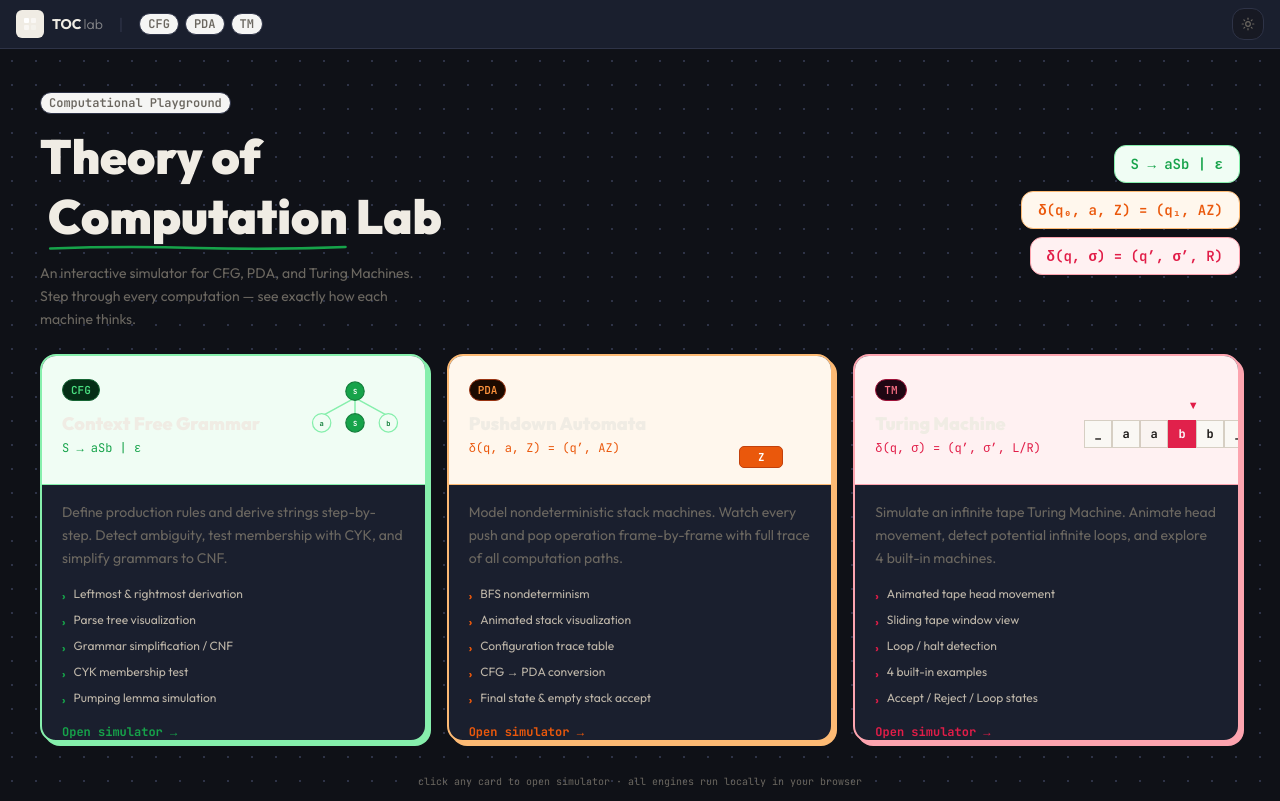
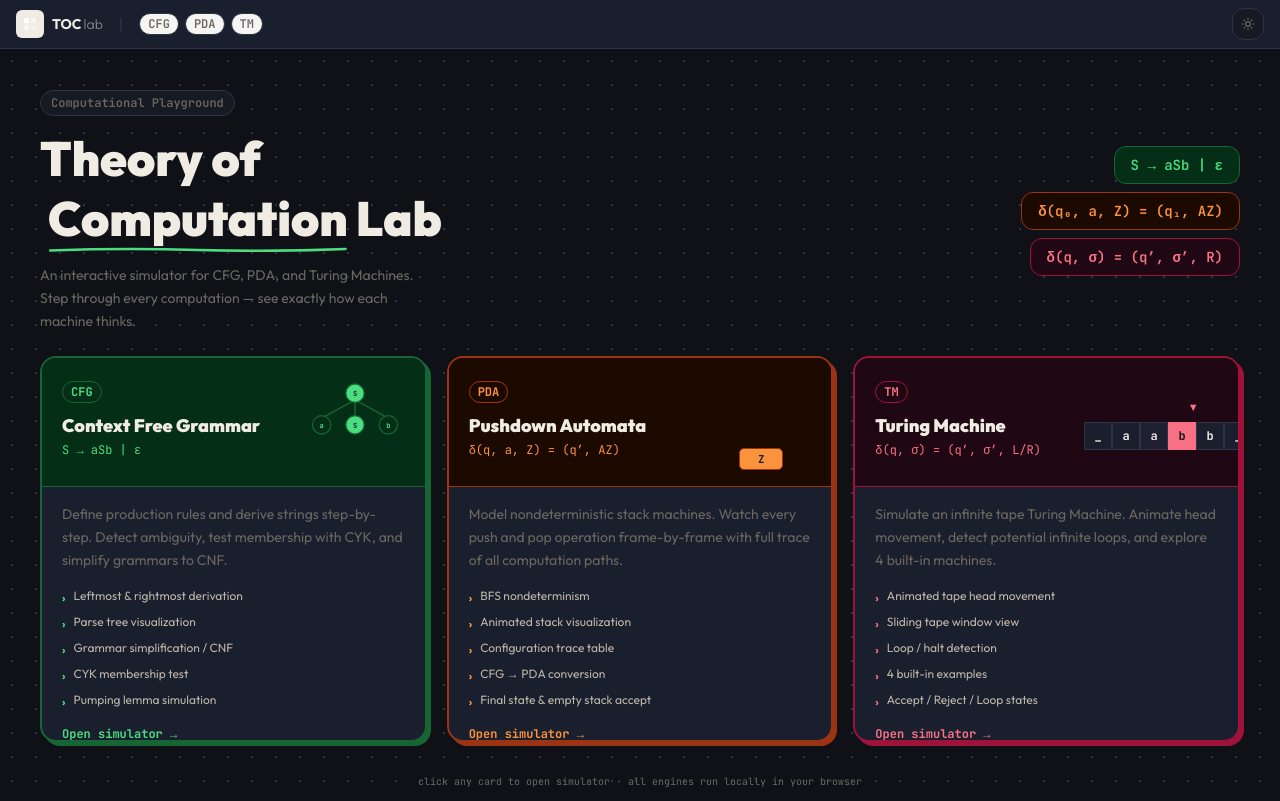
Before and after one commit to Aditya12313/TOC-Simulator, a React (Vite) app in the folder toc-simulator/: page / in a window 1280 px wide. Both pictures are taken after a click on the button "Switch to Dark Mode". Built offline with nearby package versions, Linux system fonts and the light colour scheme.

Commit message:
fix(landing): use CSS variables throughout so cards adapt to dark mode

```diff
--- a/toc-simulator/src/pages/LandingPage.tsx
+++ b/toc-simulator/src/pages/LandingPage.tsx
@@ -10,11 +10,8 @@ function CFGMini() {
     return () => clearInterval(t);
   }, []);
 
-  // Three derivation phases to animate through
   const states = [
-    // phase 0: just root S
     { nodes: [{ id: 'S', cx: 60, cy: 18, isNT: true }], edges: [] },
-    // phase 1: S → aSb
     {
       nodes: [
         { id: 'S', cx: 60, cy: 18, isNT: true },
@@ -28,7 +25,6 @@ function CFGMini() {
         { x1: 60, y1: 26, x2: 100, y2: 48 },
       ],
     },
-    // phase 2: inner S → ε
     {
       nodes: [
         { id: 'S', cx: 60, cy: 18, isNT: true },
@@ -45,37 +41,31 @@ function CFGMini() {
       ],
     },
   ];
-
-  const current = states[phase];
+  const cur = states[phase];
 
   return (
     <svg viewBox="0 0 120 110" width="100" height="92" overflow="visible">
       <AnimatePresence>
-        {current.edges.map((e, i) => (
-          <motion.line key={`e-${phase}-${i}`}
-            x1={e.x1} y1={e.y1} x2={e.x2} y2={e.y2}
-            stroke="#86efac" strokeWidth="1.8"
-            initial={{ pathLength: 0, opacity: 0 }}
-            animate={{ pathLength: 1, opacity: 1 }}
-            exit={{ opacity: 0 }}
-            transition={{ duration: 0.4, ease: 'easeOut' }}
+        {cur.edges.map((e, i) => (
+          <motion.line key={`e-${phase}-${i}`} x1={e.x1} y1={e.y1} x2={e.x2} y2={e.y2}
+            stroke="var(--cfg-border)" strokeWidth="1.8"
+            initial={{ pathLength: 0, opacity: 0 }} animate={{ pathLength: 1, opacity: 1 }}
+            exit={{ opacity: 0 }} transition={{ duration: 0.4, ease: 'easeOut' }}
           />
         ))}
       </AnimatePresence>
       <AnimatePresence>
-        {current.nodes.map((n, i) => (
+        {cur.nodes.map((n, i) => (
           <motion.g key={`n-${phase}-${i}`}
-            initial={{ scale: 0, opacity: 0 }}
-            animate={{ scale: 1, opacity: 1 }}
+            initial={{ scale: 0, opacity: 0 }} animate={{ scale: 1, opacity: 1 }}
             exit={{ scale: 0, opacity: 0 }}
             transition={{ delay: i * 0.08, type: 'spring', stiffness: 350, damping: 20 }}>
             <circle cx={n.cx} cy={n.cy} r="11"
-              fill={n.isNT ? '#16a34a' : '#f0fdf4'}
-              stroke={n.isNT ? '#15803d' : '#86efac'}
-              strokeWidth="1.5"/>
+              fill={n.isNT ? 'var(--cfg)' : 'var(--cfg-bg)'}
+              stroke="var(--cfg-border)" strokeWidth="1.5"/>
             <text x={n.cx} y={n.cy + 4} textAnchor="middle"
               fontSize="8.5" fontFamily="JetBrains Mono" fontWeight="700"
-              fill={n.isNT ? '#fff' : '#15803d'}>{n.id}</text>
+              fill={n.isNT ? 'var(--surface)' : 'var(--cfg)'}>{n.id}</text>
           </motion.g>
         ))}
       </AnimatePresence>
@@ -87,7 +77,7 @@ function CFGMini() {
 function PDAMini() {
   const [stack, setStack] = useState<string[]>(['Z', 'A', 'A']);
   useEffect(() => {
-    const frames = [['Z'], ['Z', 'A'], ['Z', 'A', 'A'], ['Z', 'A', 'A', 'A'], ['Z', 'A', 'A'], ['Z', 'A'], ['Z']];
+    const frames = [['Z'], ['Z','A'], ['Z','A','A'], ['Z','A','A','A'], ['Z','A','A'], ['Z','A'], ['Z']];
     let i = 0;
     const t = setInterval(() => { i = (i + 1) % frames.length; setStack(frames[i]); }, 600);
     return () => clearInterval(t);
@@ -104,10 +94,10 @@ function PDAMini() {
               transition={{ type: 'spring', stiffness: 400, damping: 28 }}
               style={{
                 width: 44, borderRadius: 5, display: 'flex', alignItems: 'center', justifyContent: 'center',
-                background: i === stack.length - 1 ? '#ea580c' : '#fff7ed',
-                border: `1.5px solid ${i === stack.length - 1 ? '#c2410c' : '#fdba74'}`,
+                background: i === stack.length - 1 ? 'var(--pda)' : 'var(--pda-bg)',
+                border: `1.5px solid var(--pda-border)`,
                 fontFamily: 'JetBrains Mono', fontWeight: 700, fontSize: 11,
-                color: i === stack.length - 1 ? '#fff' : '#9a3412', overflow: 'hidden',
+                color: i === stack.length - 1 ? 'var(--surface)' : 'var(--pda)', overflow: 'hidden',
               }}>
               {sym}
             </motion.div>
@@ -131,7 +121,7 @@ function TMMini() {
       <motion.div
         animate={{ x: (head - 2) * 28 }}
         transition={{ type: 'spring', stiffness: 350, damping: 28 }}
-        style={{ fontFamily: 'JetBrains Mono', fontWeight: 700, fontSize: 11, color: '#e11d48' }}>
+        style={{ fontFamily: 'JetBrains Mono', fontWeight: 700, fontSize: 11, color: 'var(--tm)' }}>
         ▼
       </motion.div>
       <div style={{ display: 'flex' }}>
@@ -139,10 +129,10 @@ function TMMini() {
           <div key={i} style={{
             width: 28, height: 28, display: 'flex', alignItems: 'center', justifyContent: 'center',
             fontFamily: 'JetBrains Mono', fontWeight: 700, fontSize: 12,
-            border: `1.5px solid ${i === head ? '#e11d48' : '#d6cfc3'}`,
-            borderRight: i < tape.length - 1 ? 'none' : `1.5px solid ${i === head ? '#e11d48' : '#d6cfc3'}`,
-            background: i === head ? '#e11d48' : '#faf8f4',
-            color: i === head ? '#fff' : '#1c1917',
+            border: `1.5px solid ${i === head ? 'var(--tm)' : 'var(--border)'}`,
+            borderRight: i < tape.length - 1 ? 'none' : `1.5px solid ${i === head ? 'var(--tm)' : 'var(--border)'}`,
+            background: i === head ? 'var(--tm)' : 'var(--surface)',
+            color: i === head ? 'var(--bg)' : 'var(--ink)',
             transition: 'background 0.2s, border-color 0.2s, color 0.2s',
           }}>
             {sym}
@@ -153,29 +143,29 @@ function TMMini() {
   );
 }
 
-/* ── Single Module Card with 3D Tilt ─────────────────────── */
+/* ── Module type ─────────────────────────────────────────── */
+type ModuleId = 'cfg' | 'pda' | 'tm';
+
 interface CardProps {
+  id: ModuleId;
   label: string;
   title: string;
   subtitle: string;
   description: string;
   features: string[];
   path: string;
-  accent: string;
-  accentLight: string;
-  accentBorder: string;
-  tagClass: string;
   delay: number;
   mini: React.ReactNode;
 }
 
-function ModuleCard({ label, title, subtitle, description, features, path, accent, accentLight, accentBorder, tagClass, delay, mini }: CardProps) {
+/* ── Single Module Card ───────────────────────────────────── */
+function ModuleCard({ id, label, title, subtitle, description, features, path, delay, mini }: CardProps) {
   const navigate = useNavigate();
   const ref = useRef<HTMLDivElement>(null);
   const rawX = useMotionValue(0);
   const rawY = useMotionValue(0);
-  const rotX = useSpring(useTransform(rawY, [-80, 80], [8, -8]), { stiffness: 200, damping: 22 });
-  const rotY = useSpring(useTransform(rawX, [-100, 100], [-10, 10]), { stiffness: 200, damping: 22 });
+  const rotX = useSpring(useTransform(rawY, [-80,  80], [ 8, -8]), { stiffness: 200, damping: 22 });
+  const rotY = useSpring(useTransform(rawX, [-100,100], [-10,10]), { stiffness: 200, damping: 22 });
 
   const onMove = (e: React.MouseEvent) => {
     const r = ref.current!.getBoundingClientRect();
@@ -184,58 +174,61 @@ function ModuleCard({ label, title, subtitle, description, features, path, accen
   };
   const onLeave = () => { rawX.set(0); rawY.set(0); };
 
+  // All colors come from CSS variables — dark mode just overrides them
+  const accentVar    = `var(--${id})`;
+  const accentBgVar  = `var(--${id}-bg)`;
+  const accentBdVar  = `var(--${id}-border)`;
+
   return (
     <motion.div
-      ref={ref}
-      onMouseMove={onMove}
-      onMouseLeave={onLeave}
+      ref={ref} onMouseMove={onMove} onMouseLeave={onLeave}
       onClick={() => navigate(path)}
-      initial={{ opacity: 0, y: 40 }}
+      initial={{ opacity: 0, y: 44 }}
       animate={{ opacity: 1, y: 0 }}
       transition={{ delay, type: 'spring', stiffness: 160, damping: 18 }}
       whileHover={{ y: -6 }}
       style={{ rotateX: rotX, rotateY: rotY, transformStyle: 'preserve-3d', perspective: 700, cursor: 'pointer' }}
       className="flex-1 min-w-0"
     >
-      <div
-        className="h-full rounded-xl border-2 overflow-hidden flex flex-col"
+      <div className="h-full rounded-xl border-2 overflow-hidden flex flex-col"
         style={{
           background: 'var(--surface)',
-          borderColor: accentBorder,
-          boxShadow: `4px 4px 0 ${accentBorder}`,
-          transition: 'box-shadow 0.15s',
-        }}
-      >
-        {/* Header with mini animation */}
+          borderColor: accentBdVar,
+          boxShadow: `4px 4px 0 ${accentBdVar}`,
+        }}>
+
+        {/* Card header strip */}
         <div className="px-5 pt-5 pb-4 flex items-start justify-between"
-          style={{ background: accentLight, borderBottom: `1.5px solid ${accentBorder}` }}>
+          style={{ background: accentBgVar, borderBottom: `1.5px solid ${accentBdVar}` }}>
           <div className="flex-1 pr-2">
-            <span className={`pill ${tagClass} text-[11px] mb-2 inline-flex`}>{label}</span>
-            <h3 className="font-black text-lg text-[var(--ink)] leading-tight mt-1">{title}</h3>
-            <p className="font-mono text-xs mt-1" style={{ color: accent }}>{subtitle}</p>
+            {/* Label pill — uses CSS-var colors directly */}
+            <span className="inline-flex items-center gap-1 px-2 py-0.5 rounded-full text-xs font-bold font-mono border mb-2"
+              style={{ background: accentBgVar, color: accentVar, borderColor: accentBdVar }}>
+              {label}
+            </span>
+            <h3 className="font-black text-lg leading-tight mt-1" style={{ color: 'var(--ink)' }}>{title}</h3>
+            <p className="font-mono text-xs mt-1" style={{ color: accentVar }}>{subtitle}</p>
           </div>
-          {/* Mini animation area - fixed size */}
+          {/* Mini animation */}
           <div style={{ width: 100, height: 92, flexShrink: 0, display: 'flex', alignItems: 'center', justifyContent: 'center' }}>
             {mini}
           </div>
         </div>
 
-        {/* Body */}
+        {/* Card body */}
         <div className="px-5 py-4 flex flex-col flex-1">
-          <p className="text-sm text-[var(--ink-3)] leading-relaxed mb-4">{description}</p>
+          <p className="text-sm leading-relaxed mb-4" style={{ color: 'var(--ink-3)' }}>{description}</p>
           <ul className="space-y-2 flex-1">
             {features.map(f => (
-              <li key={f} className="flex items-start gap-2 text-xs text-[var(--ink-2)]">
-                <span className="mt-0.5 font-bold" style={{ color: accent }}>›</span>
+              <li key={f} className="flex items-start gap-2 text-xs" style={{ color: 'var(--ink-2)' }}>
+                <span className="mt-0.5 font-bold" style={{ color: accentVar }}>›</span>
                 <span>{f}</span>
               </li>
             ))}
           </ul>
-          <motion.button
-            whileHover={{ x: 5 }}
-            transition={{ type: 'spring', stiffness: 400 }}
+          <motion.button whileHover={{ x: 5 }} transition={{ type: 'spring', stiffness: 400 }}
             className="mt-4 text-xs font-bold font-mono flex items-center gap-1 self-start"
-            style={{ color: accent }}>
+            style={{ color: accentVar }}>
             Open simulator →
           </motion.button>
         </div>
@@ -248,99 +241,83 @@ function ModuleCard({ label, title, subtitle, description, features, path, accen
 export default function LandingPage() {
   const CARDS: Omit<CardProps, 'delay'>[] = [
     {
-      path: '/cfg',
-      label: 'CFG',
-      title: 'Context Free Grammar',
-      subtitle: 'S → aSb | ε',
-      accent: '#16a34a',
-      accentLight: '#f0fdf4',
-      accentBorder: '#86efac',
-      tagClass: 'pill-cfg',
+      id: 'cfg', path: '/cfg', label: 'CFG',
+      title: 'Context Free Grammar', subtitle: 'S → aSb | ε',
       description: 'Define production rules and derive strings step-by-step. Detect ambiguity, test membership with CYK, and simplify grammars to CNF.',
       features: ['Leftmost & rightmost derivation', 'Parse tree visualization', 'Grammar simplification / CNF', 'CYK membership test', 'Pumping lemma simulation'],
       mini: <CFGMini />,
     },
     {
-      path: '/pda',
-      label: 'PDA',
-      title: 'Pushdown Automata',
-      subtitle: 'δ(q, a, Z) = (q′, AZ)',
-      accent: '#ea580c',
-      accentLight: '#fff7ed',
-      accentBorder: '#fdba74',
-      tagClass: 'pill-pda',
+      id: 'pda', path: '/pda', label: 'PDA',
+      title: 'Pushdown Automata', subtitle: 'δ(q, a, Z) = (q′, AZ)',
       description: 'Model nondeterministic stack machines. Watch every push and pop operation frame-by-frame with full trace of all computation paths.',
       features: ['BFS nondeterminism', 'Animated stack visualization', 'Configuration trace table', 'CFG → PDA conversion', 'Final state & empty stack accept'],
       mini: <PDAMini />,
     },
     {
-      path: '/tm',
-      label: 'TM',
-      title: 'Turing Machine',
-      subtitle: 'δ(q, σ) = (q′, σ′, L/R)',
-      accent: '#e11d48',
-      accentLight: '#fff1f2',
-      accentBorder: '#fda4af',
-      tagClass: 'pill-tm',
+      id: 'tm', path: '/tm', label: 'TM',
+      title: 'Turing Machine', subtitle: 'δ(q, σ) = (q′, σ′, L/R)',
       description: 'Simulate an infinite tape Turing Machine. Animate head movement, detect potential infinite loops, and explore 4 built-in machines.',
       features: ['Animated tape head movement', 'Sliding tape window view', 'Loop / halt detection', '4 built-in examples', 'Accept / Reject / Loop states'],
       mini: <TMMini />,
     },
   ];
 
+  // Formal notation decoration (right side of hero)
+  const notations = [
+    { text: 'S → aSb | ε',               id: 'cfg' as ModuleId },
+    { text: 'δ(q₀, a, Z) = (q₁, AZ)',    id: 'pda' as ModuleId },
+    { text: 'δ(q, σ) = (q′, σ′, R)',      id: 'tm'  as ModuleId },
+  ];
+
   return (
     <div className="flex flex-col dot-grid" style={{ height: 'calc(100vh - 48px)', overflow: 'hidden' }}>
 
       {/* Hero row */}
-      <motion.div
-        className="flex items-center justify-between px-10 pt-10 pb-6 shrink-0"
-        initial={{ opacity: 0, y: -20 }}
-        animate={{ opacity: 1, y: 0 }}
-        transition={{ duration: 0.45, ease: 'easeOut' }}
-      >
+      <motion.div className="flex items-center justify-between px-10 pt-10 pb-6 shrink-0"
+        initial={{ opacity: 0, y: -20 }} animate={{ opacity: 1, y: 0 }}
+        transition={{ duration: 0.45, ease: 'easeOut' }}>
+
         <div className="max-w-md">
-          <div className="pill pill-gray mb-3">Computational Playground</div>
-          <h1 className="text-5xl font-black leading-tight text-[var(--ink)]">
+          <span className="inline-flex items-center gap-1 px-2.5 py-1 rounded-full text-xs font-semibold border font-mono mb-3"
+            style={{ background: 'var(--bg-2)', color: 'var(--ink-3)', borderColor: 'var(--border)' }}>
+            Computational Playground
+          </span>
+          <h1 className="text-5xl font-black leading-tight" style={{ color: 'var(--ink)' }}>
             Theory of
             <span className="relative mx-2 inline-block">
               Computation
               <svg className="absolute -bottom-1 left-0 w-full" height="5" viewBox="0 0 260 5" preserveAspectRatio="none">
-                <path d="M2 3.5 Q65 1 130 3 Q195 5 258 2" stroke="#16a34a" strokeWidth="2.5" fill="none" strokeLinecap="round"/>
+                <path d="M2 3.5 Q65 1 130 3 Q195 5 258 2" stroke="var(--cfg)" strokeWidth="2.5" fill="none" strokeLinecap="round"/>
               </svg>
             </span>
             Lab
           </h1>
-          <p className="text-sm text-[var(--ink-3)] mt-4 leading-relaxed max-w-sm">
+          <p className="text-sm mt-4 leading-relaxed max-w-sm" style={{ color: 'var(--ink-3)' }}>
             An interactive simulator for CFG, PDA, and Turing Machines.
             Step through every computation — see exactly how each machine thinks.
           </p>
         </div>
 
-        {/* Right side decorative formula */}
-        <motion.div
-          initial={{ opacity: 0, scale: 0.9 }}
-          animate={{ opacity: 1, scale: 1 }}
-          transition={{ delay: 0.3, duration: 0.4 }}
-          className="hidden lg:flex flex-col gap-2 items-end"
-        >
-          {[
-            { text: 'S → aSb | ε', color: '#16a34a', bg: '#f0fdf4', border: '#86efac' },
-            { text: 'δ(q₀, a, Z) = (q₁, AZ)', color: '#ea580c', bg: '#fff7ed', border: '#fdba74' },
-            { text: 'δ(q, σ) = (q′, σ′, R)', color: '#e11d48', bg: '#fff1f2', border: '#fda4af' },
-          ].map((rule, i) => (
-            <motion.div key={i}
-              initial={{ opacity: 0, x: 20 }}
-              animate={{ opacity: 1, x: 0 }}
-              transition={{ delay: 0.35 + i * 0.1 }}
+        {/* Notation pills (right side) */}
+        <div className="hidden lg:flex flex-col gap-2 items-end">
+          {notations.map((n, i) => (
+            <motion.div key={n.id}
+              initial={{ opacity: 0, x: 20 }} animate={{ opacity: 1, x: 0 }}
+              transition={{ delay: 0.3 + i * 0.1 }}
               className="px-4 py-2 rounded-lg border font-mono text-sm font-semibold"
-              style={{ background: rule.bg, borderColor: rule.border, color: rule.color }}>
-              {rule.text}
+              style={{
+                background: `var(--${n.id}-bg)`,
+                borderColor: `var(--${n.id}-border)`,
+                color: `var(--${n.id})`,
+              }}>
+              {n.text}
             </motion.div>
           ))}
-        </motion.div>
+        </div>
       </motion.div>
 
-      {/* Three cards — equal width, uniform gap */}
+      {/* Three cards — equal width */}
       <div className="flex-1 px-10 pb-8 overflow-hidden">
         <div className="flex gap-5 h-full">
           {CARDS.map((card, i) => (
@@ -350,12 +327,9 @@ export default function LandingPage() {
       </div>
 
       {/* Bottom hint */}
-      <motion.p
-        initial={{ opacity: 0 }}
-        animate={{ opacity: 1 }}
-        transition={{ delay: 0.7 }}
-        className="text-center text-[10px] font-mono text-[var(--ink-3)] pb-3 shrink-0"
-      >
+      <motion.p initial={{ opacity: 0 }} animate={{ opacity: 1 }} transition={{ delay: 0.7 }}
+        className="text-center text-[10px] font-mono pb-3 shrink-0"
+        style={{ color: 'var(--ink-3)' }}>
         click any card to open simulator · all engines run locally in your browser
       </motion.p>
     </div>
```
